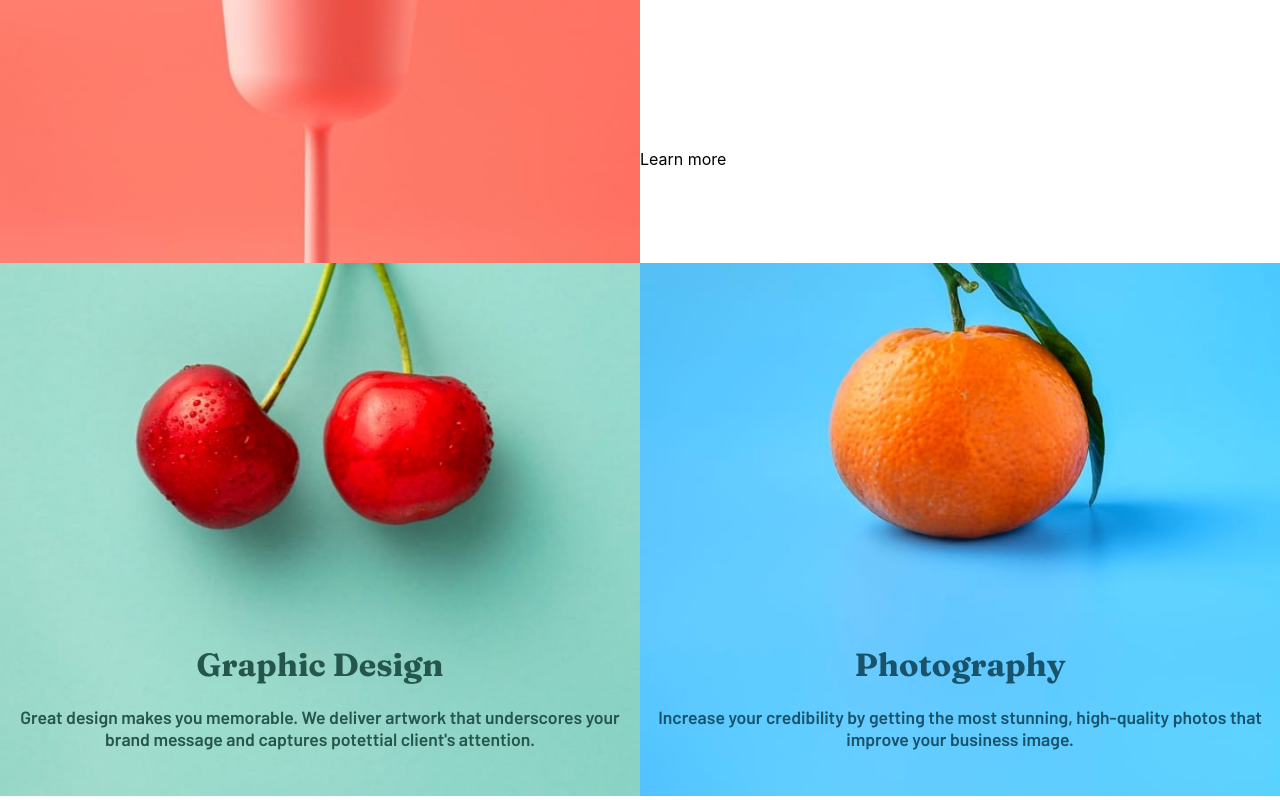
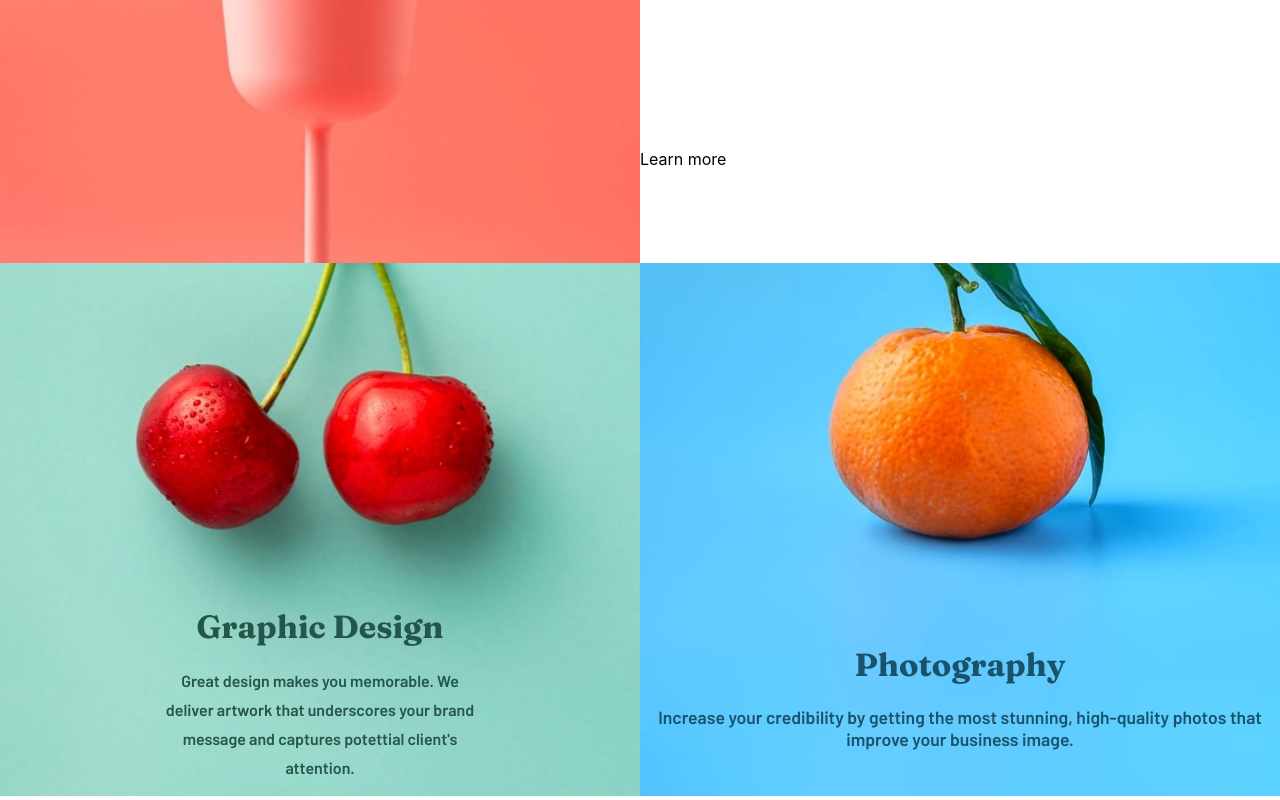
Before and after one commit to cforsmo/sunnyside-agency-landing-page, a React (Create React App) app: page / in a window 1280 px wide. Shown: the part 1604-2404 px from the top of the page. Built offline with nearby package versions, Linux system fonts and the light colour scheme.

Commit message:
changes in css for the cherry element

```diff
--- a/src/Section.module.css
+++ b/src/Section.module.css
@@ -70,11 +70,18 @@ margin-top: -11em;
 
 }
 
+
+.FigureCherry {
+  position: relative;
+  text-align: center;
+}
 .FigcaptionCherry {
-  float: left;
-  text-align: center;
+  position: absolute;
   z-index: 1;
-  margin-top: -11em;
+  top: 80%;
+  left: 50%;
+  transform: translate(-50%, -50%)
+
 
   }
   .TitleCherry {
@@ -82,16 +89,13 @@ margin-top: -11em;
     font-size: 2em;
     color: hsl(167, 40%, 24%);
 
-
-
   }
 
   .ParagraphCherry {
     font-family: Barlow;
-    font-size: 1.1em;
+    font-size: 1em;
     color: hsl(167, 40%, 24%);
-
-
+    line-height: 1.8em;
 
   }
 
```
Also changed, not shown: src/components/SectionFruit.js (+5 -5 lines).
